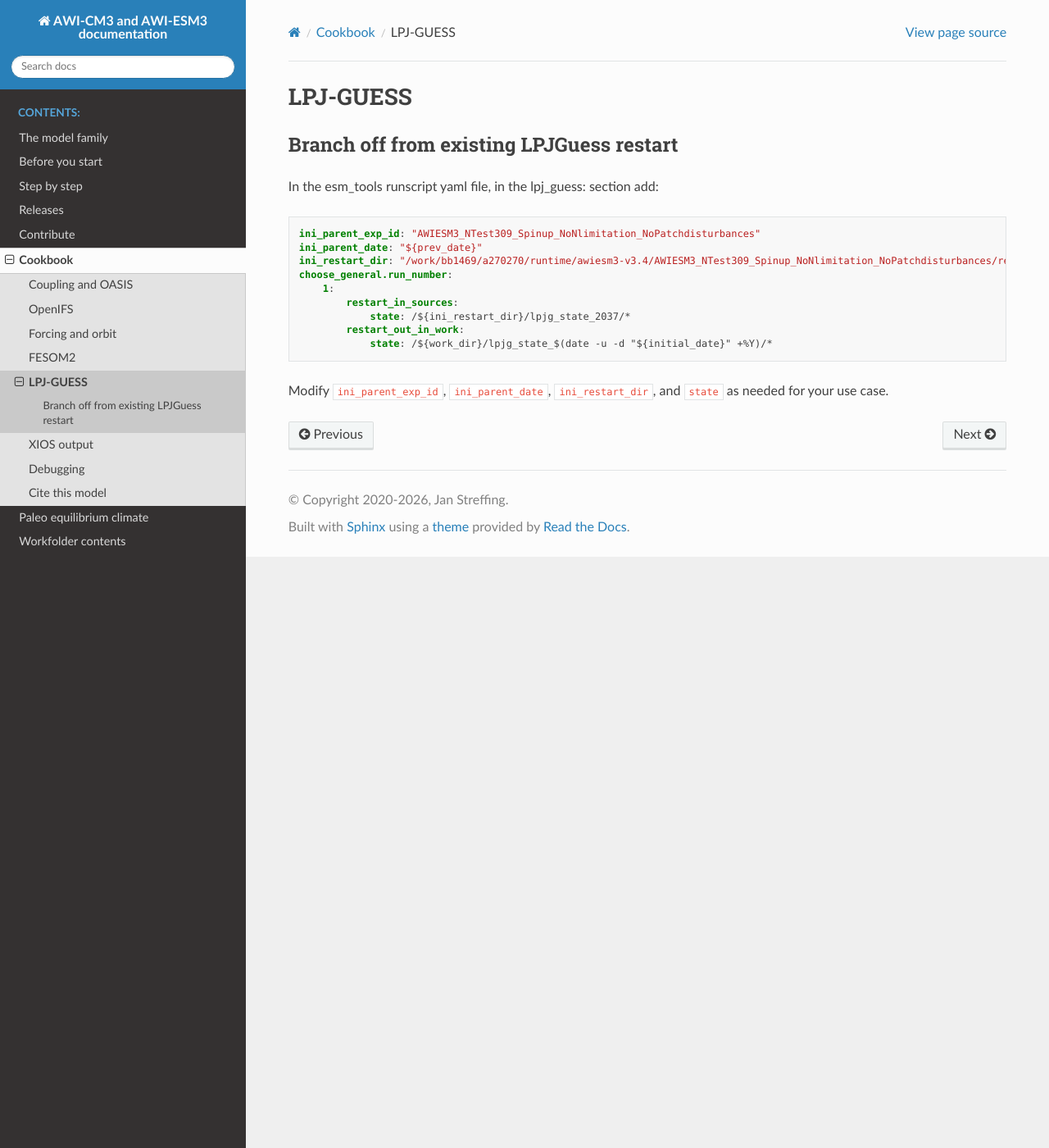
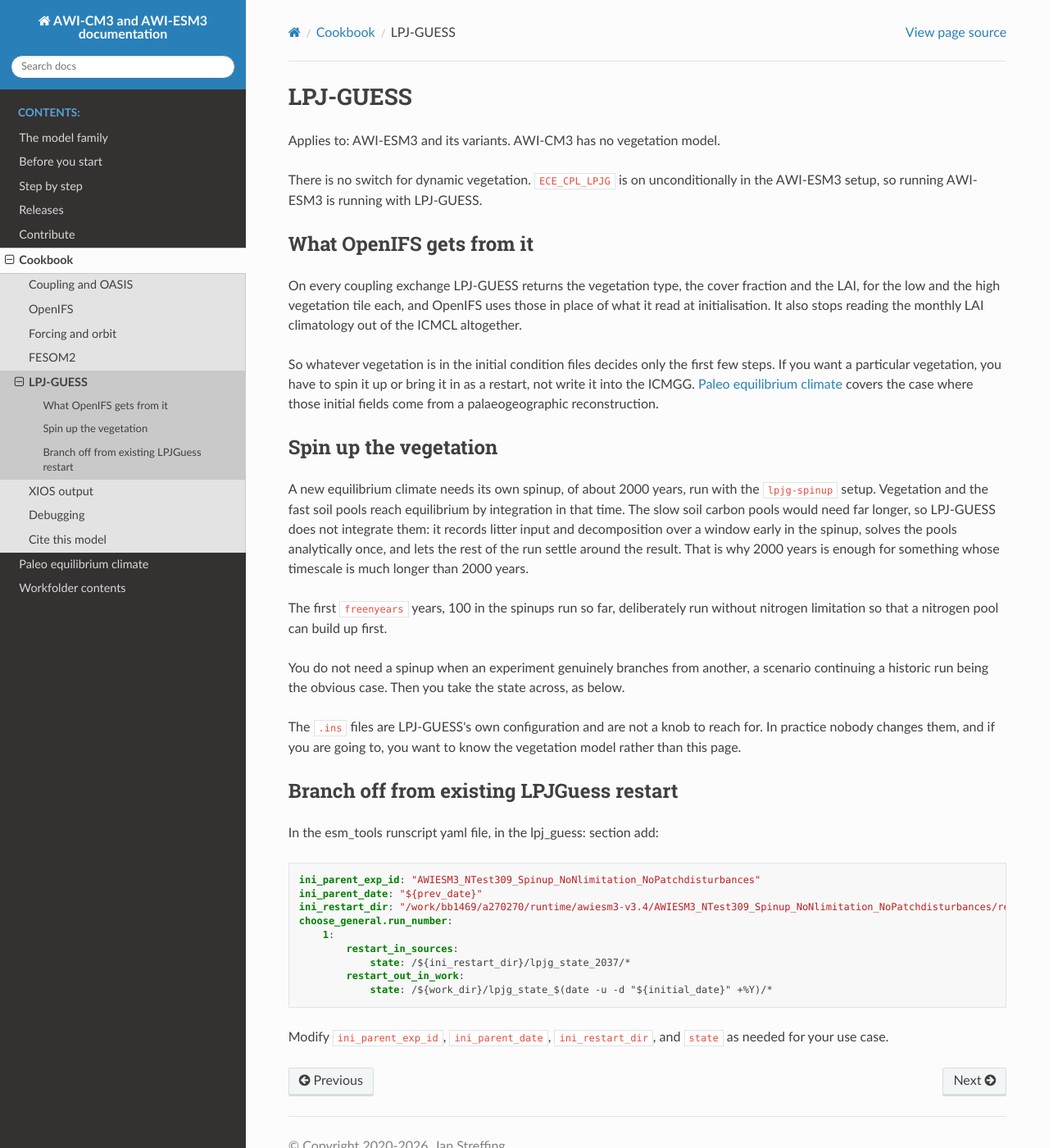
Before and after one commit to AWI-ESM/documentation_AWI-CM3, a Sphinx documentation site: the page built from source/how_to/lpj_guess.rst, in a window 1280 px wide and 1400 px high. Shown: the whole window at 82% size. Built offline with Sphinx 7.4.7 and the Read the Docs theme 3.1.0, drawn with Linux system fonts in a browser that asks for light colours.

Commit message:
Document what LPJ-GUESS replaces and how its spinup works

```diff
--- a/source/how_to/lpj_guess.rst
+++ b/source/how_to/lpj_guess.rst
@@ -1,6 +1,28 @@
 *********
 LPJ-GUESS
 *********
+
+Applies to: AWI-ESM3 and its variants. AWI-CM3 has no vegetation model.
+
+There is no switch for dynamic vegetation. ``ECE_CPL_LPJG`` is on unconditionally in the AWI-ESM3 setup, so running AWI-ESM3 is running with LPJ-GUESS.
+
+What OpenIFS gets from it
+=========================
+
+On every coupling exchange LPJ-GUESS returns the vegetation type, the cover fraction and the LAI, for the low and the high vegetation tile each, and OpenIFS uses those in place of what it read at initialisation. It also stops reading the monthly LAI climatology out of the ICMCL altogether.
+
+So whatever vegetation is in the initial condition files decides only the first few steps. If you want a particular vegetation, you have to spin it up or bring it in as a restart, not write it into the ICMGG. :doc:`../paleo` covers the case where those initial fields come from a palaeogeographic reconstruction.
+
+Spin up the vegetation
+======================
+
+A new equilibrium climate needs its own spinup, of about 2000 years, run with the ``lpjg-spinup`` setup. Vegetation and the fast soil pools reach equilibrium by integration in that time. The slow soil carbon pools would need far longer, so LPJ-GUESS does not integrate them: it records litter input and decomposition over a window early in the spinup, solves the pools analytically once, and lets the rest of the run settle around the result. That is why 2000 years is enough for something whose timescale is much longer than 2000 years.
+
+The first ``freenyears`` years, 100 in the spinups run so far, deliberately run without nitrogen limitation so that a nitrogen pool can build up first.
+
+You do not need a spinup when an experiment genuinely branches from another, a scenario continuing a historic run being the obvious case. Then you take the state across, as below.
+
+The ``.ins`` files are LPJ-GUESS's own configuration and are not a knob to reach for. In practice nobody changes them, and if you are going to, you want to know the vegetation model rather than this page.
 
 Branch off from existing LPJGuess restart
 =========================================
--- a/source/paleo.rst
+++ b/source/paleo.rst
@@ -157,7 +157,7 @@ Vegetation on AWI-ESM3
 
 Applies to: AWI-ESM3 and its variants. On AWI-CM3 the tool's vegetation is what the atmosphere uses, and none of this applies.
 
-With LPJ-GUESS coupled, OpenIFS takes vegetation type, cover and LAI from LPJ-GUESS on every exchange, for the low and the high vegetation tile both, and stops reading the monthly LAI climatology out of the ICMCL at all. What the tool writes from the biome map is therefore an initial state and nothing more, and the ICMCL limitation noted above stops mattering.
+LPJ-GUESS overrides the vegetation OpenIFS started with, so what the tool writes from the biome map is an initial state and nothing more, and the ICMCL limitation noted above stops mattering. :doc:`how_to/lpj_guess` says what it replaces and how the spinup works in general.
 
 What you do need is a vegetation state grown under the paleo climate, rather than a modern one carried in by accident:
 
```
